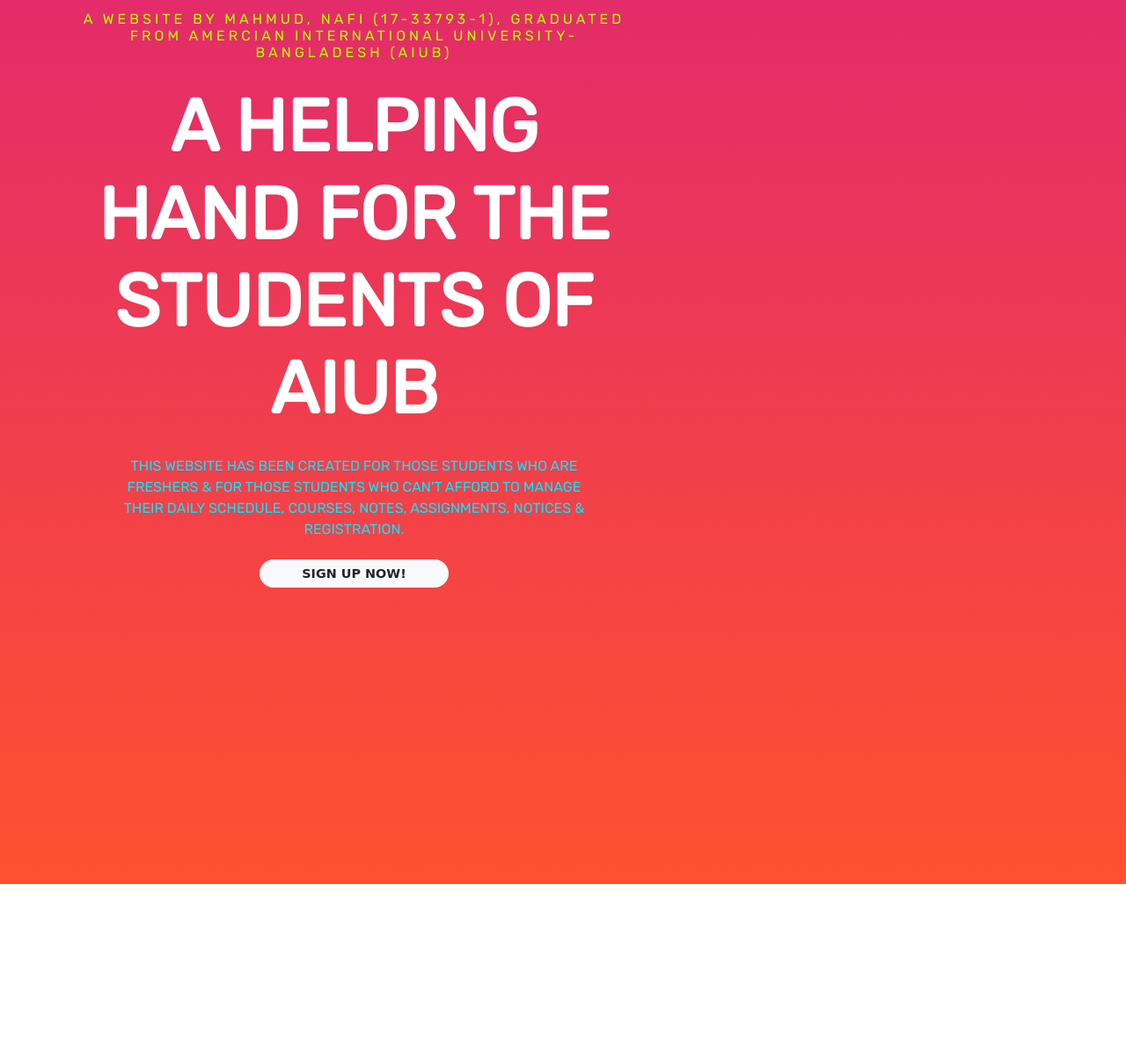
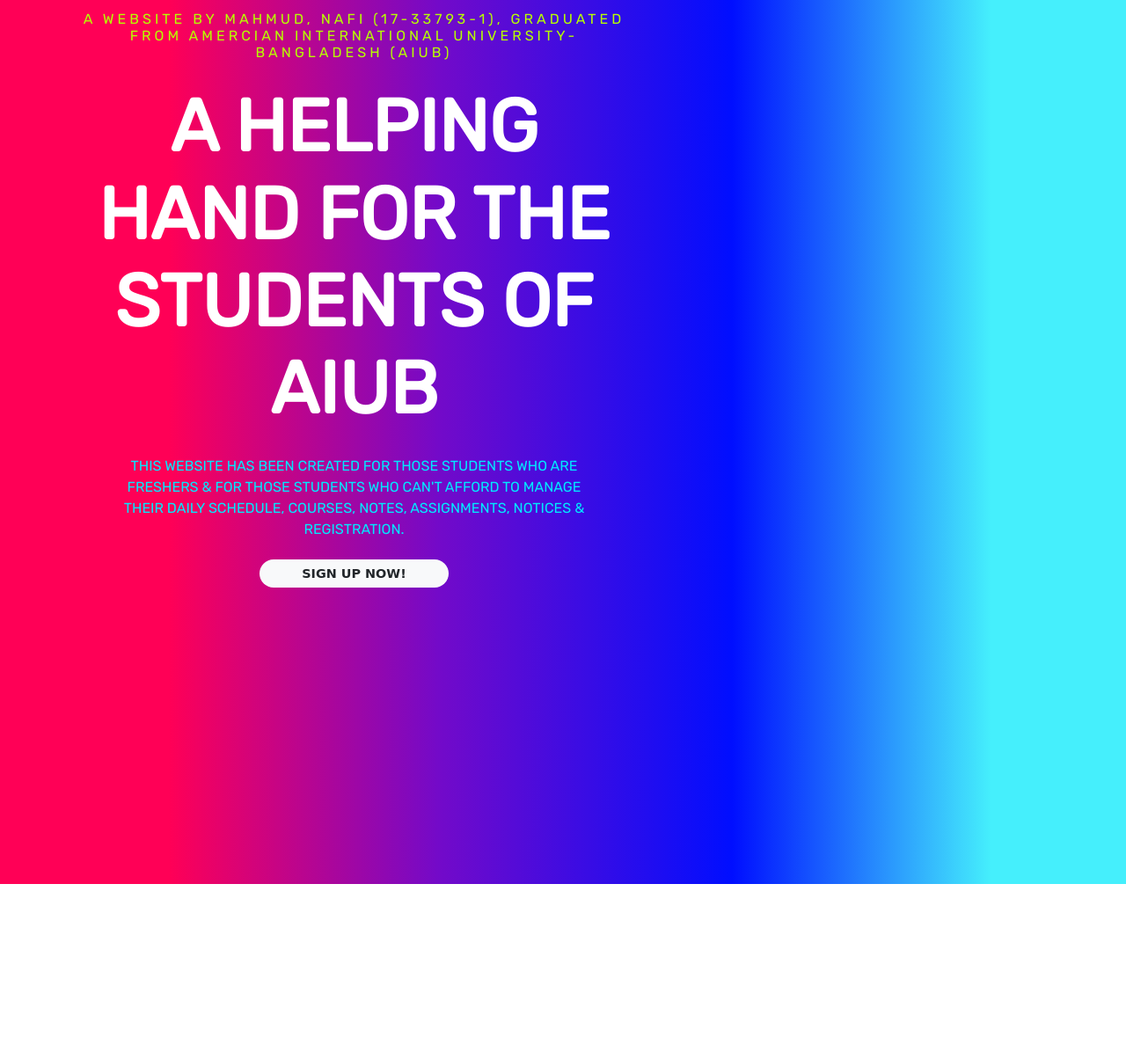
Before and after one commit to sourcebd/nafi.com, a PHP site: page / in a window 1280 px wide. Shown: the part 212-1408 px from the top of the page at 88% size. Run offline with PHP 8.4, Linux system fonts and the light colour scheme; some web fonts are replaced.

Commit message:
Update Style.css

```diff
--- a/Style.css
+++ b/Style.css
@@ -15,8 +15,8 @@ section {
   --Patua: "Patua One", cursive;
   --Lobster: "lobster", cursive;
   --light-black: #2e2c2caf;
-  --bggradient: linear-gradient(to bottom, #dd2476, #ff512f);
-  --light-gray: #08b1ff;
+  --bggradient: linear-gradient(90deg, rgba(255,0,86,1) 15%, rgba(115,10,201,1) 39%, rgba(0,14,255,1) 65%, rgba(69,239,252,1) 88%);
+  --light-gray: rgba(255, 255, 255, 0.877);
 }
 
 header a {
@@ -28,7 +28,7 @@ header a {
 .dropdown-content {
   display: none;
   position: absolute;
-  background-color: #f1f1f1;
+  background-color: #00e9ff;
   min-width: 160px;
   box-shadow: 0px 2px 15px 0px rgba(0, 0, 0, 0.2);
   z-index: 1;
@@ -79,7 +79,7 @@ header .row .col-md-5 img {
 }
 
 header {
-  background: #f1f1f1;
+  background: rgb(0, 233, 255);
   /* fallback for old browsers */
   background: var(--bggradient);
 }
```
